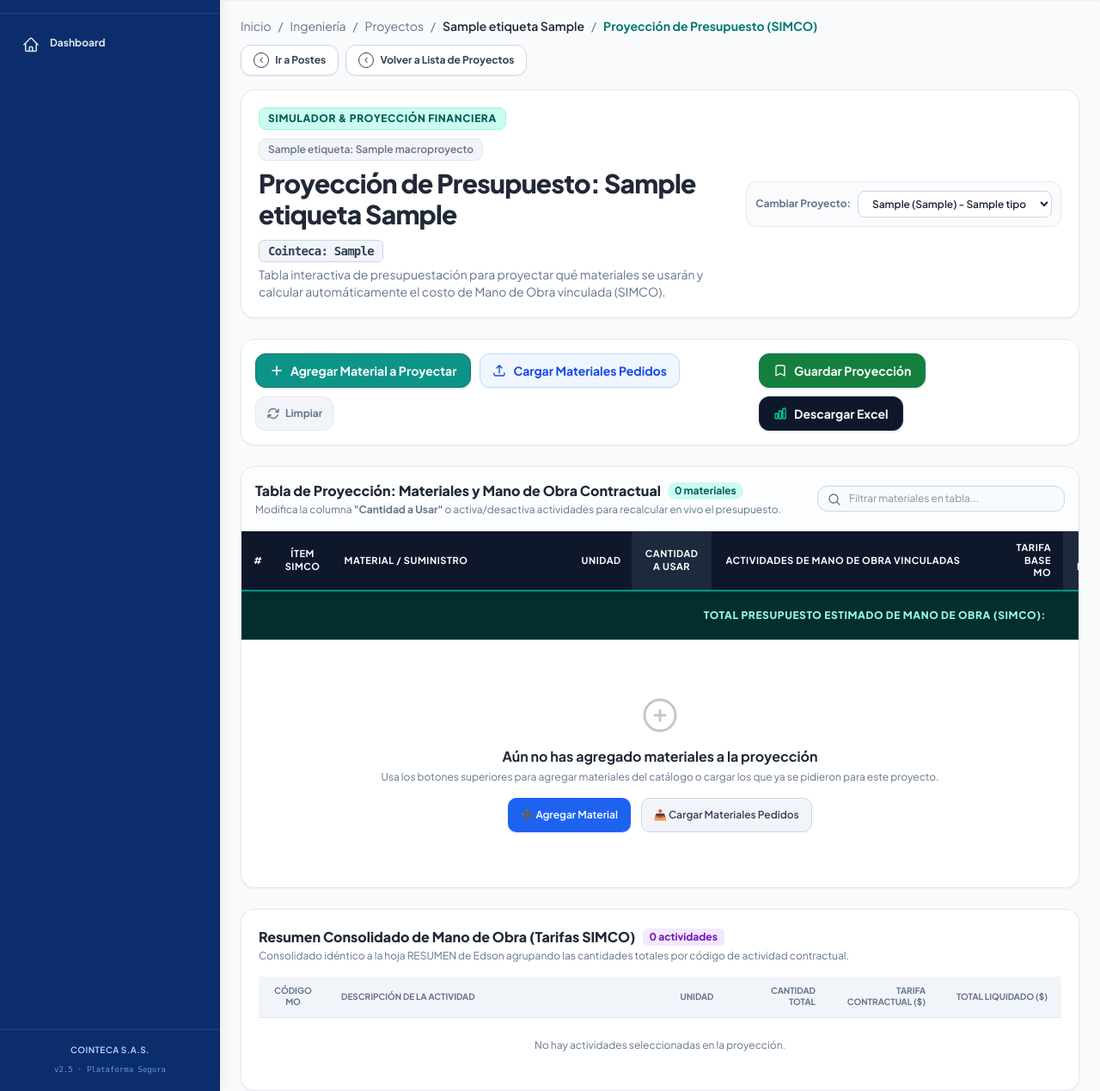
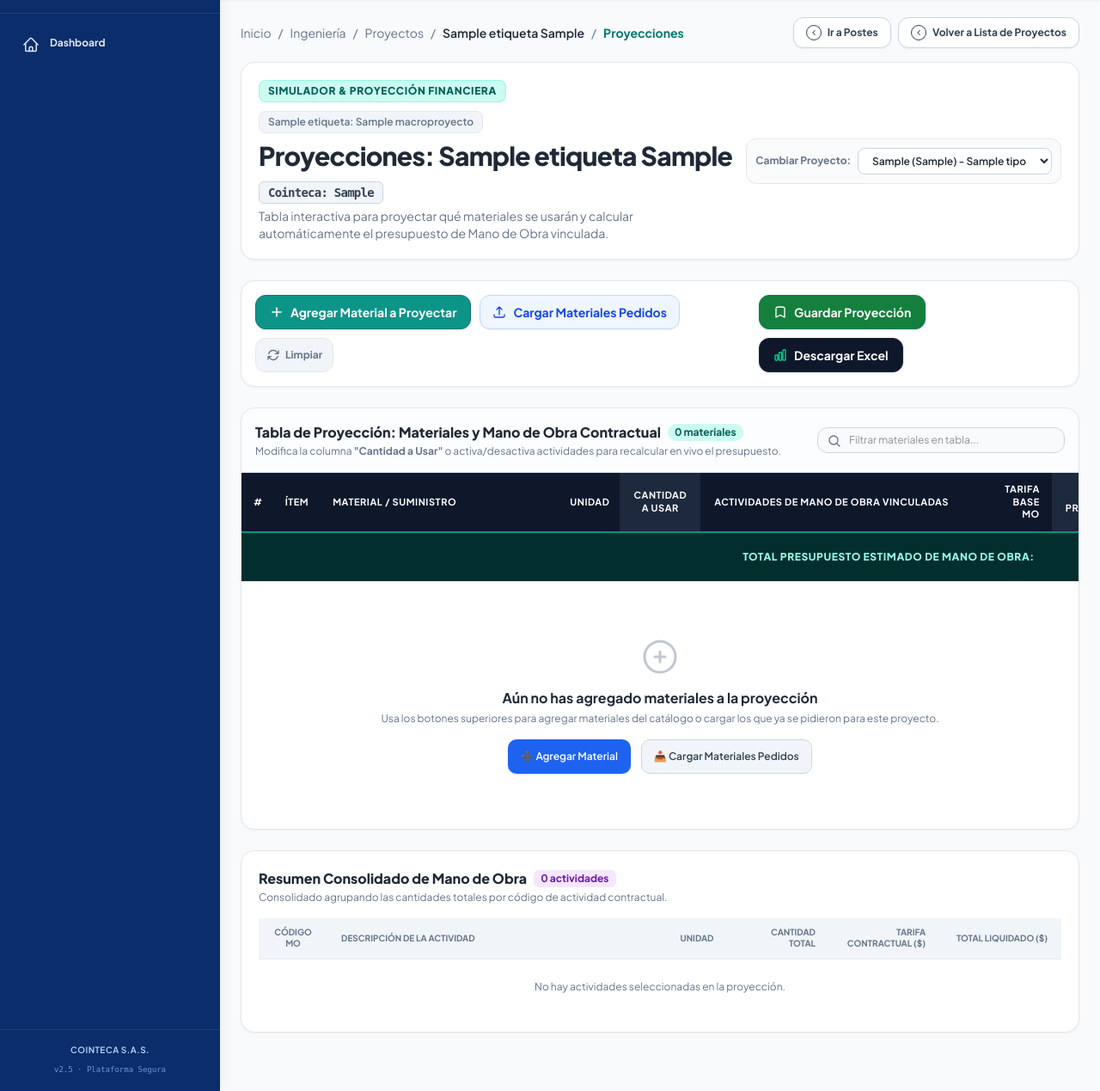
Before and after one commit to kuaza14/cointeca, a Django app: template core/templates/ingenieria/proyecto/proyeccion.html in a window 1280 px wide. Shown: the part 64-1333 px from the top of the page at 86% size. Run offline with Django 5.2, Linux system fonts and the light colour scheme; the template is opened without the code that fills it: most values are stand-ins (such as "Sample title", 1, 10 or a date in 2020); style sheets or scripts are compiled from the project's sources.

Commit message:
feat(ingenieria): renombrar boton y modulo a Proyecciones eliminando referencias SIMCO

```diff
--- a/core/templates/ingenieria/proyecto/detalle_proyecto.html
+++ b/core/templates/ingenieria/proyecto/detalle_proyecto.html
@@ -72,11 +72,11 @@
             <a href="{% url 'proyeccion_presupuesto_proyecto' proyecto.id %}"
                class="btn font-bold inline-flex items-center gap-2 px-4 py-2.5 text-white text-sm rounded-lg shadow-sm transition cursor-pointer"
                style="background-color: #0d9488 !important; color: #ffffff !important; border: 1px solid #0f766e !important;"
-               title="Ir a la tabla de proyección de presupuesto de materiales y mano de obra SIMCO para este proyecto">
+               title="Ir a la tabla de proyecciones para este proyecto">
                 <svg class="size-5" fill="none" stroke="currentColor" viewBox="0 0 24 24" stroke-width="2" style="color: #ffffff !important;">
                     <path stroke-linecap="round" stroke-linejoin="round" d="M13.19 8.688a4.5 4.5 0 011.242 7.244l-4.5 4.5a4.5 4.5 0 01-6.364-6.364l1.757-1.757m13.35-.622l1.757-1.757a4.5 4.5 0 00-6.364-6.364l-4.5 4.5a4.5 4.5 0 001.242 7.244"/>
                 </svg>
-                <span style="color: #ffffff !important;">Matriz SIMCO: Proyección</span>
+                <span style="color: #ffffff !important;">Proyecciones</span>
             </a>
         </div>
     </div>
--- a/core/templates/ingenieria/proyecto/proyeccion.html
+++ b/core/templates/ingenieria/proyecto/proyeccion.html
@@ -33,7 +33,7 @@
                 <span>/</span>
                 <span class="text-foreground font-semibold">{{ proyecto.etiqueta }} {{ proyecto.numero_emcali }}</span>
                 <span>/</span>
-                <span class="text-teal-700 dark:text-teal-400 font-bold">Proyección de Presupuesto (SIMCO)</span>
+                <span class="text-teal-700 dark:text-teal-400 font-bold">Proyecciones</span>
             </div>
 
             <div class="flex items-center gap-2 shrink-0 flex-wrap">
@@ -66,7 +66,7 @@
                     {% endif %}
                 </div>
                 <h1 class="text-2xl sm:text-3xl font-extrabold text-foreground mt-2 tracking-tight flex items-center gap-3 flex-wrap">
-                    <span>Proyección de Presupuesto: {{ proyecto.etiqueta }} {{ proyecto.numero_emcali }}</span>
+                    <span>Proyecciones: {{ proyecto.etiqueta }} {{ proyecto.numero_emcali }}</span>
                     {% if proyecto.numero_cointeca %}
                         <span class="text-sm font-bold px-2.5 py-0.5 rounded-md bg-slate-100 text-slate-800 border border-slate-300 font-mono">
                             Cointeca: {{ proyecto.numero_cointeca }}
@@ -74,7 +74,7 @@
                     {% endif %}
                 </h1>
                 <p class="text-sm text-muted-foreground mt-1">
-                    Tabla interactiva de presupuestación para proyectar qué materiales se usarán y calcular automáticamente el costo de Mano de Obra vinculada (SIMCO).
+                    Tabla interactiva para proyectar qué materiales se usarán y calcular automáticamente el presupuesto de Mano de Obra vinculada.
                 </p>
             </div>
 
@@ -132,7 +132,7 @@
 
             <button type="button" id="btnExportarExcel"
                     class="btn font-bold inline-flex items-center gap-2 px-4 py-2 text-xs sm:text-sm rounded-xl bg-slate-900 hover:bg-black text-white border border-slate-800 transition cursor-pointer shadow-sm"
-                    title="Descargar libro Excel con matriz de materiales, códigos SIMCO, tarifas y desglose">
+                    title="Descargar libro Excel con matriz de materiales, tarifas y desglose de proyección">
                 <svg class="size-4 text-emerald-400" viewBox="0 0 24 24" fill="none" stroke="currentColor" stroke-width="2"><path stroke-linecap="round" stroke-linejoin="round" d="M3 13.125C3 12.504 3.504 12 4.125 12h2.25c.621 0 1.125.504 1.125 1.125v6.75C7.5 20.496 6.996 21 6.375 21h-2.25A1.125 1.125 0 013 19.875v-6.75zM9.75 8.625c0-.621.504-1.125 1.125-1.125h2.25c.621 0 1.125.504 1.125 1.125v11.25c0 .621-.504 1.125-1.125 1.125h-2.25a1.125 1.125 0 01-1.125-1.125V8.625zM16.5 4.125c0-.621.504-1.125 1.125-1.125h2.25C20.496 3 21 3.504 21 4.125v15.75c0 .621-.504 1.125-1.125 1.125h-2.25a1.125 1.125 0 01-1.125-1.125V4.125z"/></svg>
                 <span>Descargar Excel</span>
             </button>
@@ -170,7 +170,7 @@
                 <thead>
                     <tr class="bg-slate-900 text-white uppercase text-[11px] font-extrabold tracking-wider">
                         <th class="px-3.5 py-3 w-12 text-center">#</th>
-                        <th class="px-3 py-3 w-24 text-center">Ítem SIMCO</th>
+                        <th class="px-3 py-3 w-24 text-center">Ítem</th>
                         <th class="px-4 py-3 min-w-[280px]">Material / Suministro</th>
                         <th class="px-3 py-3 w-20 text-center">Unidad</th>
                         <th class="px-4 py-3 w-36 text-center bg-slate-800">Cantidad a Usar</th>
@@ -186,7 +186,7 @@
                 <tfoot>
                     <tr class="bg-teal-950 text-white font-extrabold text-sm border-t-2 border-teal-600">
                         <td colspan="7" class="px-5 py-4 text-right tracking-wider uppercase text-xs text-teal-200">
-                            TOTAL PRESUPUESTO ESTIMADO DE MANO DE OBRA (SIMCO):
+                            TOTAL PRESUPUESTO ESTIMADO DE MANO DE OBRA:
                         </td>
                         <td class="px-4 py-4 text-right font-mono text-base font-black text-emerald-300" id="pieGranTotal">
                             $ 0 COP
@@ -220,13 +220,13 @@
         <div class="flex items-center justify-between gap-3 flex-wrap">
             <div>
                 <h3 class="text-base font-extrabold text-foreground flex items-center gap-2">
-                    <span>Resumen Consolidado de Mano de Obra (Tarifas SIMCO)</span>
+                    <span>Resumen Consolidado de Mano de Obra</span>
                     <span class="text-xs px-2 py-0.5 rounded-md bg-purple-100 text-purple-800 dark:bg-purple-900/40 dark:text-purple-300 font-bold" id="badgeTotalActsResumen">
                         0 actividades
                     </span>
                 </h3>
                 <p class="text-xs text-muted-foreground mt-0.5">
-                    Consolidado idéntico a la hoja RESUMEN de Edson agrupando las cantidades totales por código de actividad contractual.
+                    Consolidado agrupando las cantidades totales por código de actividad contractual.
                 </p>
             </div>
         </div>
@@ -252,7 +252,7 @@
 </div>
 
 <!-- ======================================================================
-     6. MODAL: AGREGAR MATERIAL DESDE EL CATÁLOGO SIMCO
+     6. MODAL: AGREGAR MATERIAL DESDE EL CATÁLOGO
      ====================================================================== -->
 <div id="modalAgregarMaterial" class="fixed inset-0 z-50 hidden items-center justify-center p-4 backdrop-blur-xs"
      style="background-color: rgba(2, 6, 23, 0.75) !important;">
@@ -263,7 +263,7 @@
                 <h3 class="text-base font-extrabold text-foreground flex items-center gap-2">
                     <span>Agregar Material al Presupuesto</span>
                     <span class="text-xs px-2 py-0.5 rounded-full bg-teal-100 text-teal-800 dark:bg-teal-900/40 dark:text-teal-300 font-bold">
-                        Catálogo Contractual SIMCO (81 Reglas)
+                        Catálogo de Materiales (81 Ítems)
                     </span>
                 </h3>
                 <p class="text-xs text-muted-foreground mt-0.5">
@@ -804,7 +804,7 @@
                     });
 
                     renderizarTabla();
-                    alert(`Se cargaron ${agregados} materiales pedidos con conexiones SIMCO a la tabla de proyección.`);
+                    alert(`Se cargaron ${agregados} materiales pedidos a la tabla de proyección.`);
                 })
                 .catch(err => {
                     console.error("Error al cargar materiales pedidos:", err);
```
Also changed, not shown: core/templates/ingenieria/proyecto/lista.html (+6 -6 lines), core/views/ingenieria/proyecto.py (+4 -4 lines).
